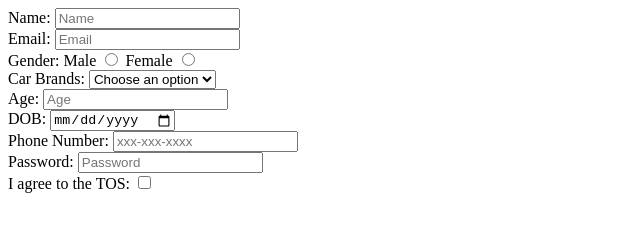
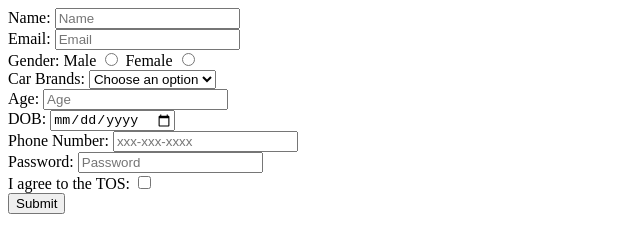
Before and after one commit to acciojob/signup-form-car-NihitaLele, a website: page main.html in a window 1280 px wide. Shown: the whole page, without its empty margins (0-640 px from the left). Drawn offline with Linux system fonts and the light colour scheme.

Commit message:
created a submission

```diff
--- a/main.html
+++ b/main.html
@@ -42,7 +42,9 @@
 		 <input type="password" id="password" name="pw" placeholder="Password" required><br>
 
 		 <label for="tos">I agree to the TOS:</label>
-		 <input type="checkbox" id="tos" name="TOS" required>
+		 <input type="checkbox" id="tos" name="TOS" required><br>
+
+		 <input type="submit">
 	 </form>
 
     <script type="text/javascript" src="./script.js">
```
